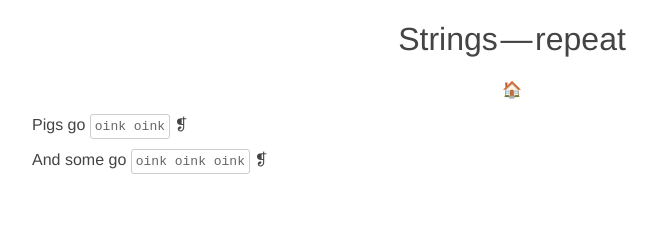
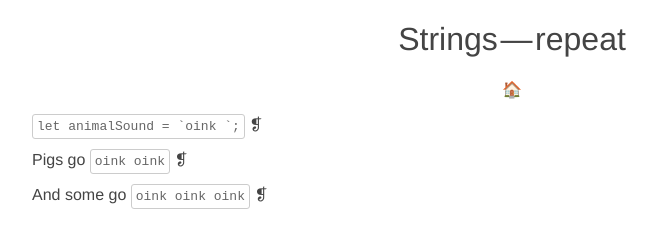
Before and after one commit to rrliang/examples--internet-programming--cs-275--fall-2021, a website: page javascript/examples-served-via-gulp/examples/strings--repeat/index.html in a window 1280 px wide. Shown: the whole page, without its empty margins (128-785 px from the left). Drawn offline with Linux system fonts and the light colour scheme.

Commit message:
Add initialization examples

```diff
--- a/javascript/examples-served-via-gulp/examples/strings--repeat/index.html
+++ b/javascript/examples-served-via-gulp/examples/strings--repeat/index.html
@@ -12,6 +12,7 @@
     <p><a href="../index.html">🏠</a></p>
   </header>
   <main>
+    <p><code>let animalSound = `oink `;</code></p>
     <div id="message"></div>
   </main>
   <script src="js/app.js"></script>
```
Also changed, not shown: javascript/examples-served-via-gulp/examples/strings--ends-with/index.html (+1 -0 lines).
